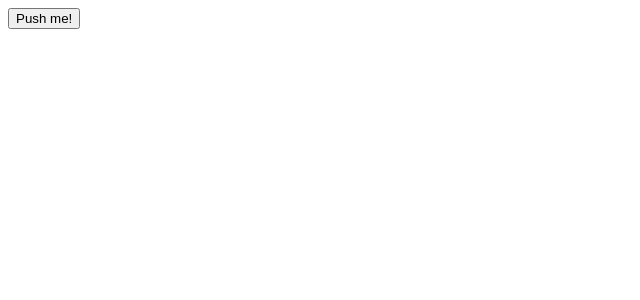
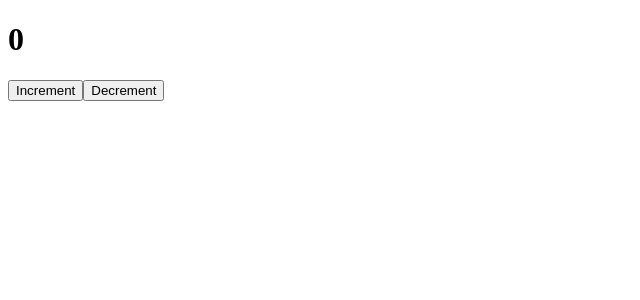
Before and after one commit to raiyin/react_fund_course, a React (Create React App) app: page / in a window 1280 px wide. Shown: the top 300 px of the page, without its empty margins (0-640 px from the left). Built offline with nearby package versions, Linux system fonts and the light colour scheme.

Commit message:
App conponent. UseState.

```diff
--- a/src/App.js
+++ b/src/App.js
@@ -1,11 +1,23 @@
-import React from 'react';
+import React, {useState} from 'react'
 
 function App() {
+  const [likes, setLikes] = useState(0)
+
+  function increment(){
+    setLikes(likes+1)
+  }
+
+  function decrement(){
+    setLikes(likes-1)
+  }
+
   return (
     <div className="App">
-
+      <h1>{likes}</h1>
+      <button onClick={increment}>Increment</button>
+      <button onClick={decrement}>Decrement</button>
     </div>
-  );
+  )
 }
 
-export default App;
+export default App
--- a/src/index.js
+++ b/src/index.js
@@ -4,7 +4,5 @@
 
 const root = ReactDOM.createRoot(document.getElementById('root'));
 root.render(
-  React.createElement('button', {
-    onClick: ()=>console.log('Click')
-  }, 'Push me!')
+  <App/>,
 );
```
